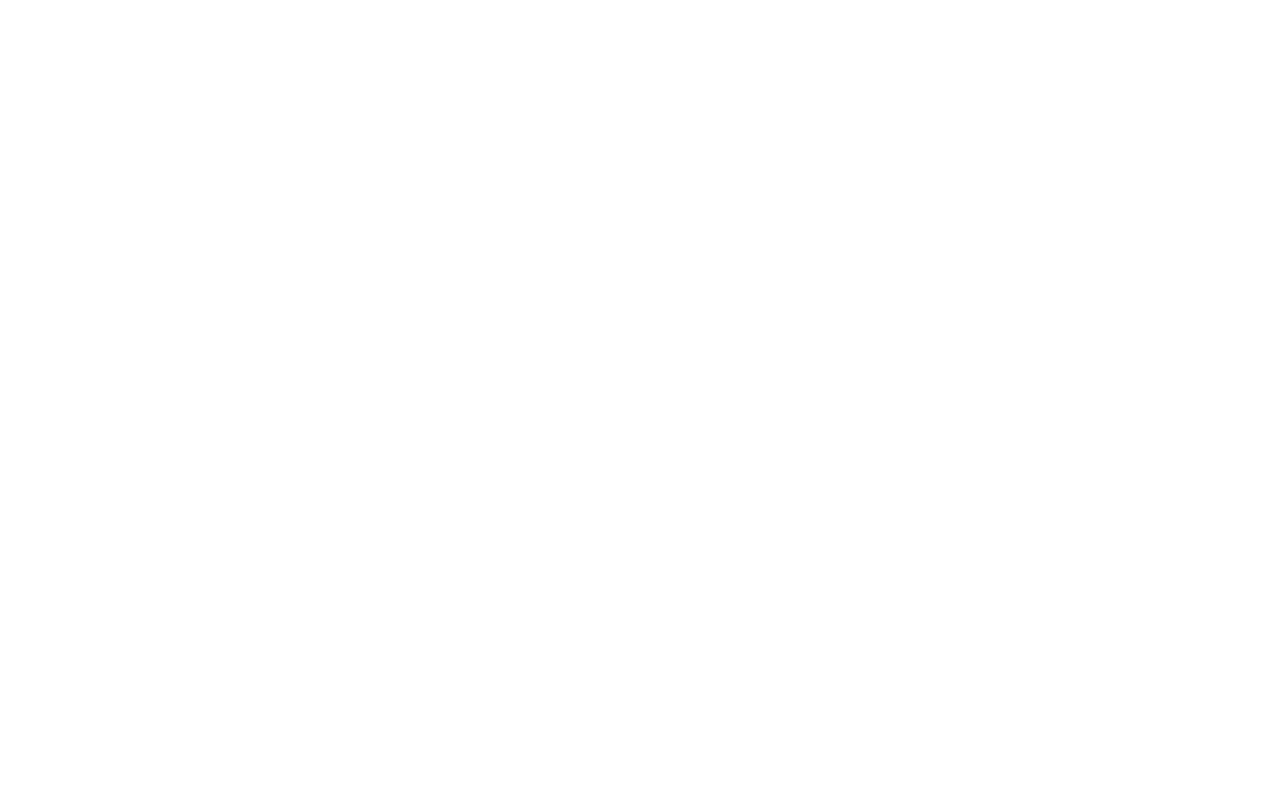
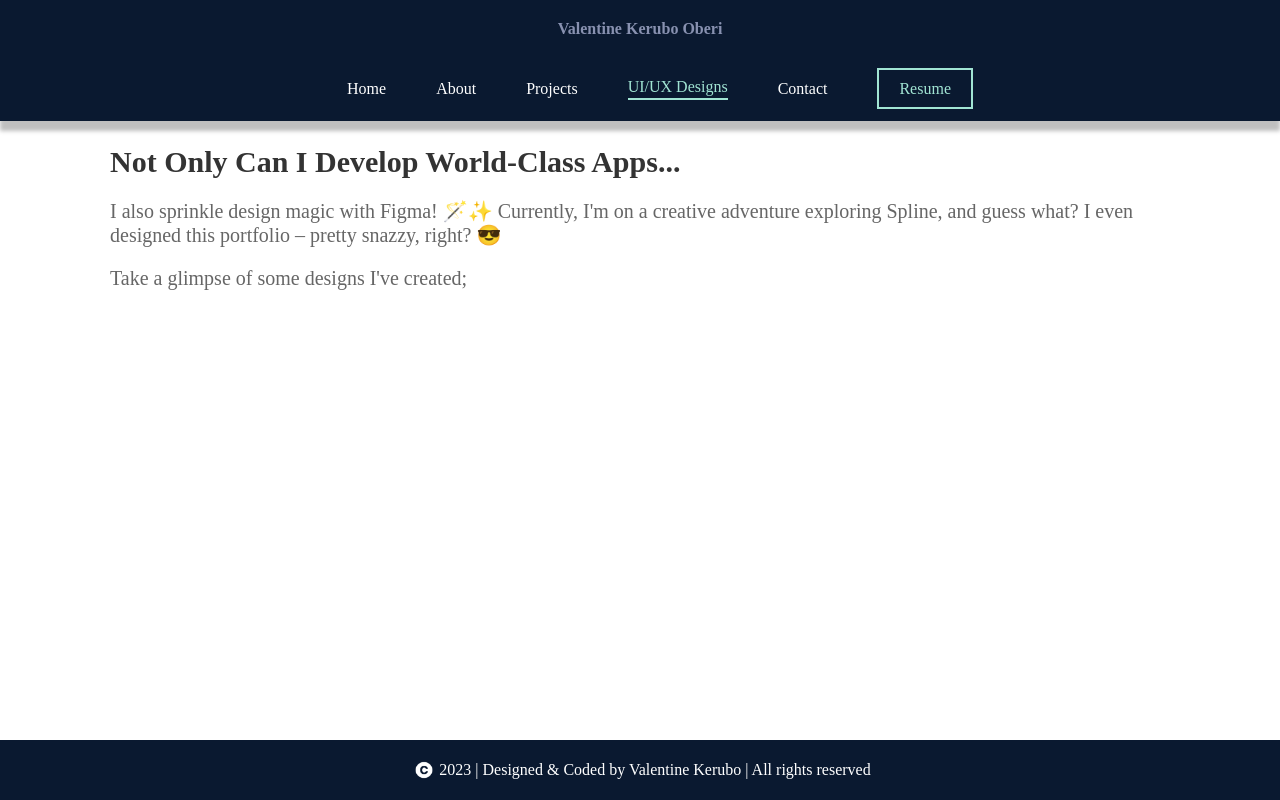
Before and after one commit to Vkerubo/my-portolio, a React (Create React App) app: page /ui-ux in a window 1280 px wide. Before the commit this address had no page. Built offline with nearby package versions, Linux system fonts and the light colour scheme.

Commit message:
define DEvelopText

```diff
--- a/src/App.js
+++ b/src/App.js
@@ -2,7 +2,7 @@ import React from "react";
 import { BrowserRouter as Router, Route, Routes } from "react-router-dom";
 import Homepage from "./components/Homepage";
 import About from "./components/About";
-import BlogPage from "./components/BlogPage";
+import UiUx from "./components/UI/UI-UX";
 import ContactPage from "./components/ContactPage";
 
 function App() {
@@ -11,7 +11,7 @@ function App() {
       <Routes>
         <Route path="/" element={<Homepage />} />
         <Route path="/about" element={<About />} />
-        <Route path="/blog" element={<BlogPage />} />
+        <Route path="/ui-ux" element={<UiUx />} />
         <Route path="/contact" element={<ContactPage />} />
       </Routes>
     </Router>
--- a/src/components/BlogPage.js
+++ /dev/null
@@ -1,32 +0,0 @@
-import React from "react";
-import Blog from "./Blog";
-import { styled } from "styled-components";
-import BlogContent from "./BlogContent";
-
-const MainContainer = styled.div`
-  display: flex;
-  flex-direction: column;
-  min-height: 100vh; /* Minimum height of the viewport */
-`;
-
-const Content = styled.div`
-  flex-grow: 1; /* Allow content to grow and fill available space */
-  padding: 4px 110px;
-
-  @media (max-width: 768px) {
-    padding: 0px 10px;
-  }
-`;
-
-function BlogPage() {
-  return (
-    <MainContainer>
-      <Content>
-        <BlogContent />
-        <Blog />
-      </Content>
-    </MainContainer>
-  );
-}
-
-export default BlogPage;
--- a/src/components/Navbar.js
+++ b/src/components/Navbar.js
@@ -121,8 +121,8 @@ const Navbar = () => {
           Home
         </NavigateLink>
         <NavigateLink to="/about">About</NavigateLink>
-        <NavigateLink to="/blog">Blog</NavigateLink>
         <NavigateLink to="/projects">Projects</NavigateLink>
+        <NavigateLink to="/ui-ux">UI/UX Designs</NavigateLink>
         <NavigateLink to="/contact">Contact</NavigateLink>
         <ResumeButtonWrapper>
           <ResumeButton
--- /dev/null
+++ b/src/components/UI/UI-UX.js
@@ -0,0 +1,64 @@
+import React from "react";
+import { styled } from "styled-components";
+import Navbar from "../Navbar";
+import Footer from "../Footer";
+
+const MainContainer = styled.div`
+  display: flex;
+  flex-direction: column;
+  min-height: 100vh; /* Minimum height of the viewport */
+`;
+
+const Content = styled.div`
+  flex-grow: 1; /* Allow content to grow and fill available space */
+  padding: 4px 110px;
+
+  @media (max-width: 768px) {
+    padding: 0px 10px;
+  }
+`;
+
+const Title = styled.h1`
+  color: #333;
+  font-family: Montserrat;
+  font-size: 30px;
+  font-style: normal;
+  font-weight: 700;
+  line-height: normal;
+  margin-bottom: 20px;
+`;
+
+const DevelopText = styled.span`
+  color: #1fb8ab; /* Set the color for "Develop" */
+`;
+
+const Text = styled.p`
+  color: #666;
+  font-family: Montserrat;
+  font-size: 20px;
+  font-style: normal;
+  margin-bottom: 20px;
+`;
+
+
+function UiUx() {
+  return (
+    <MainContainer>
+      <Navbar />
+      <Content>
+        <Title>Not Only Can I Develop World-Class Apps...</Title>
+        <Text>
+          I also sprinkle design magic with Figma! 🪄✨ Currently, I'm on a
+          creative adventure exploring Spline, and guess what? I even designed
+          this portfolio – pretty snazzy, right? 😎
+        </Text>
+        <Text>
+          Take a glimpse of some designs I've created;
+        </Text>
+      </Content>
+      <Footer />
+    </MainContainer>
+  );
+}
+
+export default UiUx;
```
